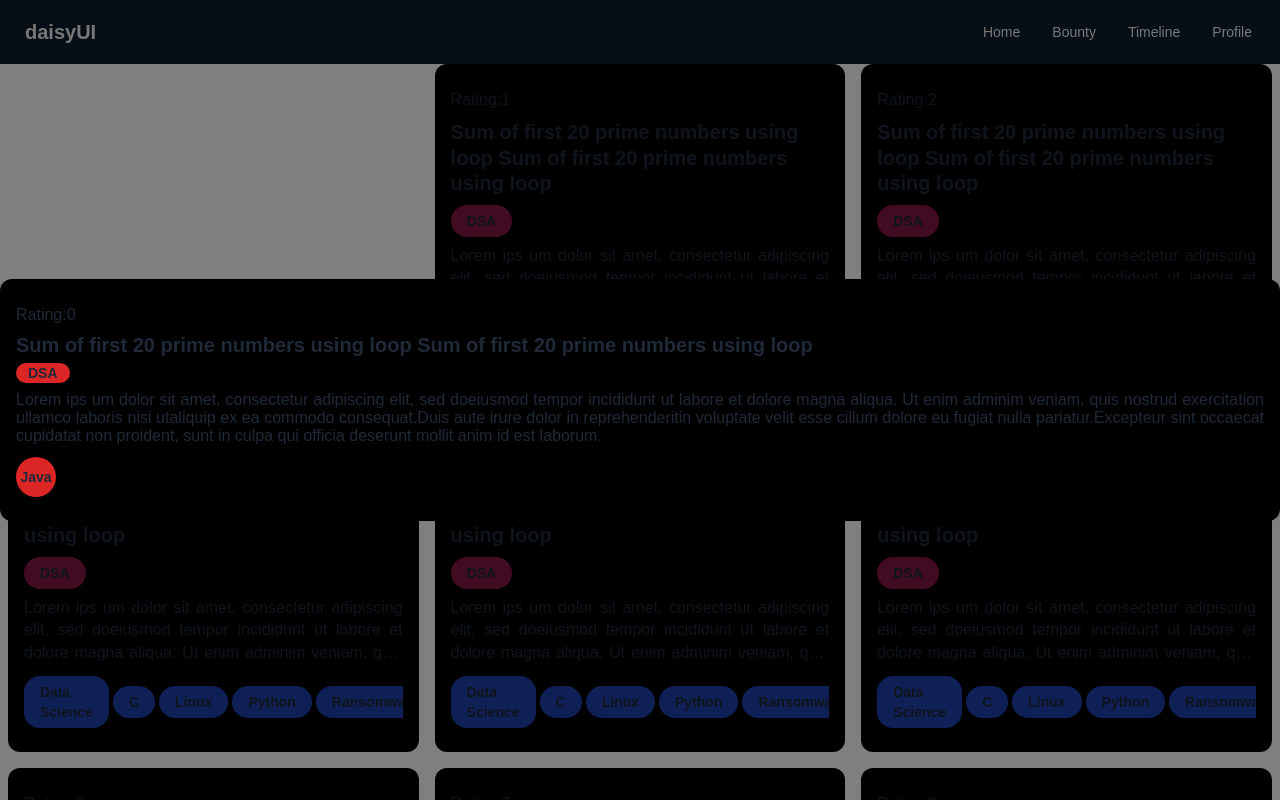
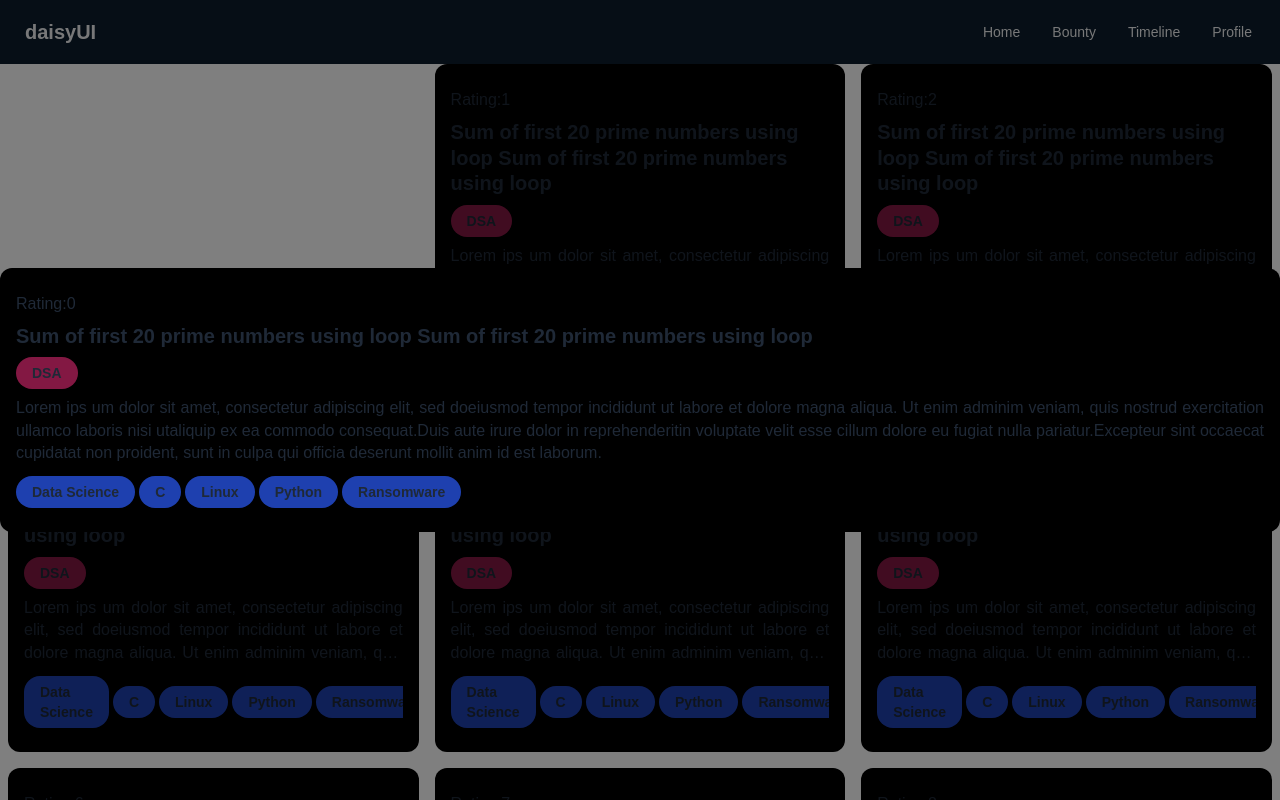
Before and after one commit to JustModo/official-404, a Next.js app: page /Bounty in a window 1280 px wide. Both pictures are taken after a click on the element 213 px from the left and 232 px from the top of the page. Built offline with nearby package versions, Linux system fonts and the light colour scheme.

Commit message:
update component styles

```diff
--- a/src/components/BountyCard.jsx
+++ b/src/components/BountyCard.jsx
@@ -6,7 +6,7 @@ export default function BountyCard({ index, data, onClick, layoutId }) {
     <motion.div
       key={index}
       layoutId={layoutId}
-      className={`flex flex-col overflow-hidden transform transition-transform duration-300 hover:scale-105`}
+      className={`flex items-center overflow-hidden`}
       style={{ userSelect: "none" }}
       onClick={onClick}
       layout
@@ -26,7 +26,7 @@ export default function BountyCard({ index, data, onClick, layoutId }) {
           className="flex flex-row w-full justify-start items-center mt-2"
           layout
         >
-          <motion.div className="rounded-2xl px-3 w-auto h-auto bg-pink-900 text-sm font-bold items-center justify-center flex px-4 py-1.5">
+          <motion.div className="rounded-2xl w-auto h-auto bg-pink-900 text-sm font-bold items-center justify-center flex px-4 py-1.5">
             DSA
           </motion.div>
         </motion.div>
@@ -56,19 +56,19 @@ export default function BountyCard({ index, data, onClick, layoutId }) {
             className="rounded-2xl w-auto h-auto bg-blue-800 text-sm font-bold items-center justify-center flex px-4 py-1.5"
             layout
           >
-             Linux
+            Linux
           </motion.div>
           <motion.div
             className="rounded-2xl w-auto h-auto bg-blue-800 text-sm font-bold items-center justify-center flex px-4 py-1.5"
             layout
           >
-             Python
+            Python
           </motion.div>
           <motion.div
             className="rounded-2xl w-auto h-auto bg-blue-800 text-sm font-bold items-center justify-center flex px-4 py-1.5"
             layout
           >
-              Ransomware
+            Ransomware
           </motion.div>
         </motion.div>
       </motion.div>
--- a/src/components/ExpandedBountyCard.jsx
+++ b/src/components/ExpandedBountyCard.jsx
@@ -18,7 +18,7 @@ export default function ExpandedBountyCard({ index, data, onClick, layoutId }) {
         <motion.h1 layout>Rating:{index}</motion.h1>
         <motion.h1
           className="text-xl font-bold mt-2"
-          style={{ lineHeight: "1.25rem" }}
+          style={{ lineHeight: "1.6rem" }}
           layout
         >
           {data?.title}
@@ -27,14 +27,13 @@ export default function ExpandedBountyCard({ index, data, onClick, layoutId }) {
           className="flex flex-row w-full justify-start items-center mt-2"
           layout
         >
-          <motion.div className="rounded-2xl px-3 bg-red-600 text-sm font-bold">
+          <motion.div className="rounded-2xl w-auto h-auto bg-pink-900 text-sm font-bold items-center justify-center flex px-4 py-1.5">
             DSA
           </motion.div>
         </motion.div>
         <motion.p
           className="text-base line-clamp-3 text-justify mt-2"
-          style={{ lineHeight: "1.125rem" }}
-          layout
+          style={{ lineHeight: "1.4rem" }}
         >
           {data?.content}
         </motion.p>
@@ -43,10 +42,34 @@ export default function ExpandedBountyCard({ index, data, onClick, layoutId }) {
           layout
         >
           <motion.div
-            className="rounded-full w-10 h-10 bg-red-600 text-sm font-bold items-center justify-center flex flex-shrink-0"
+            className="rounded-2xl w-auto h-auto bg-blue-800 text-sm font-bold items-center justify-center flex px-4 py-1.5"
             layout
           >
-            Java
+            Data Science
+          </motion.div>
+          <motion.div
+            className="rounded-2xl w-auto h-auto bg-blue-800 text-sm font-bold items-center justify-center flex px-4 py-1.5"
+            layout
+          >
+            C
+          </motion.div>
+          <motion.div
+            className="rounded-2xl w-auto h-auto bg-blue-800 text-sm font-bold items-center justify-center flex px-4 py-1.5"
+            layout
+          >
+            Linux
+          </motion.div>
+          <motion.div
+            className="rounded-2xl w-auto h-auto bg-blue-800 text-sm font-bold items-center justify-center flex px-4 py-1.5"
+            layout
+          >
+            Python
+          </motion.div>
+          <motion.div
+            className="rounded-2xl w-auto h-auto bg-blue-800 text-sm font-bold items-center justify-center flex px-4 py-1.5"
+            layout
+          >
+            Ransomware
           </motion.div>
         </motion.div>
       </motion.div>
```
